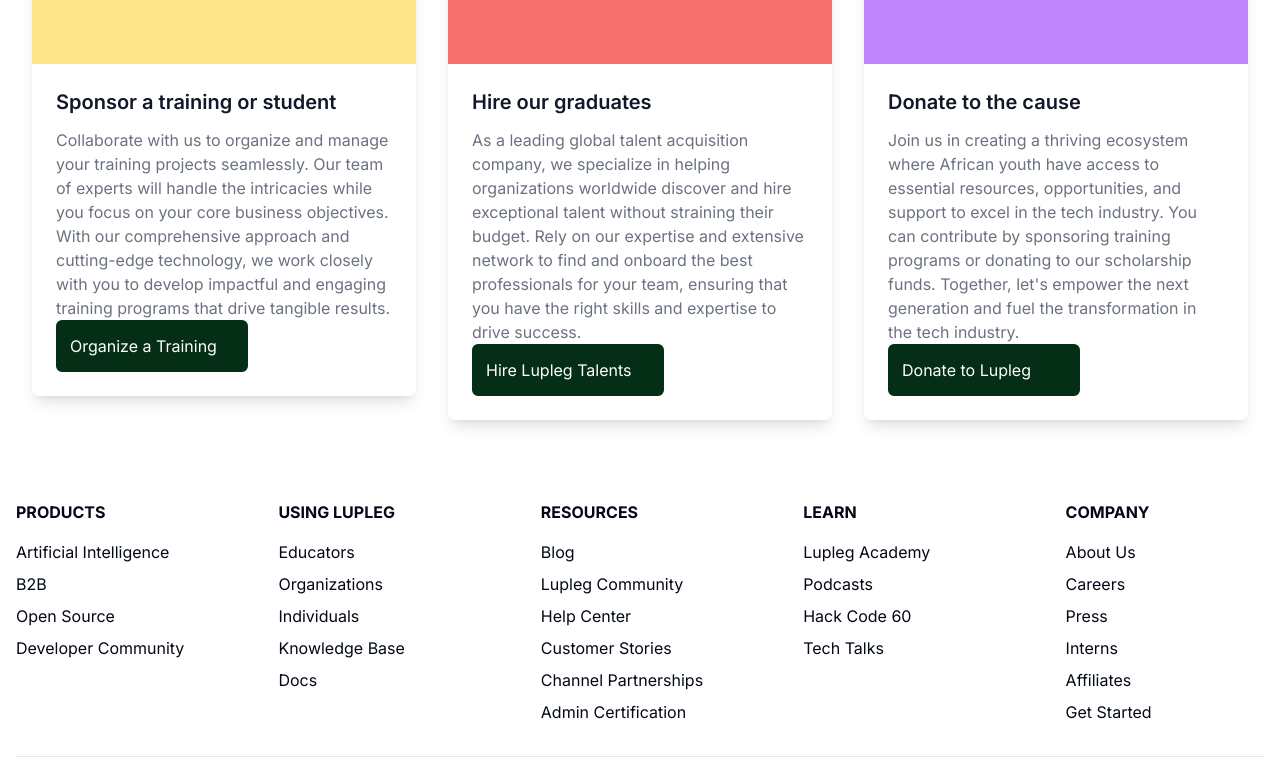
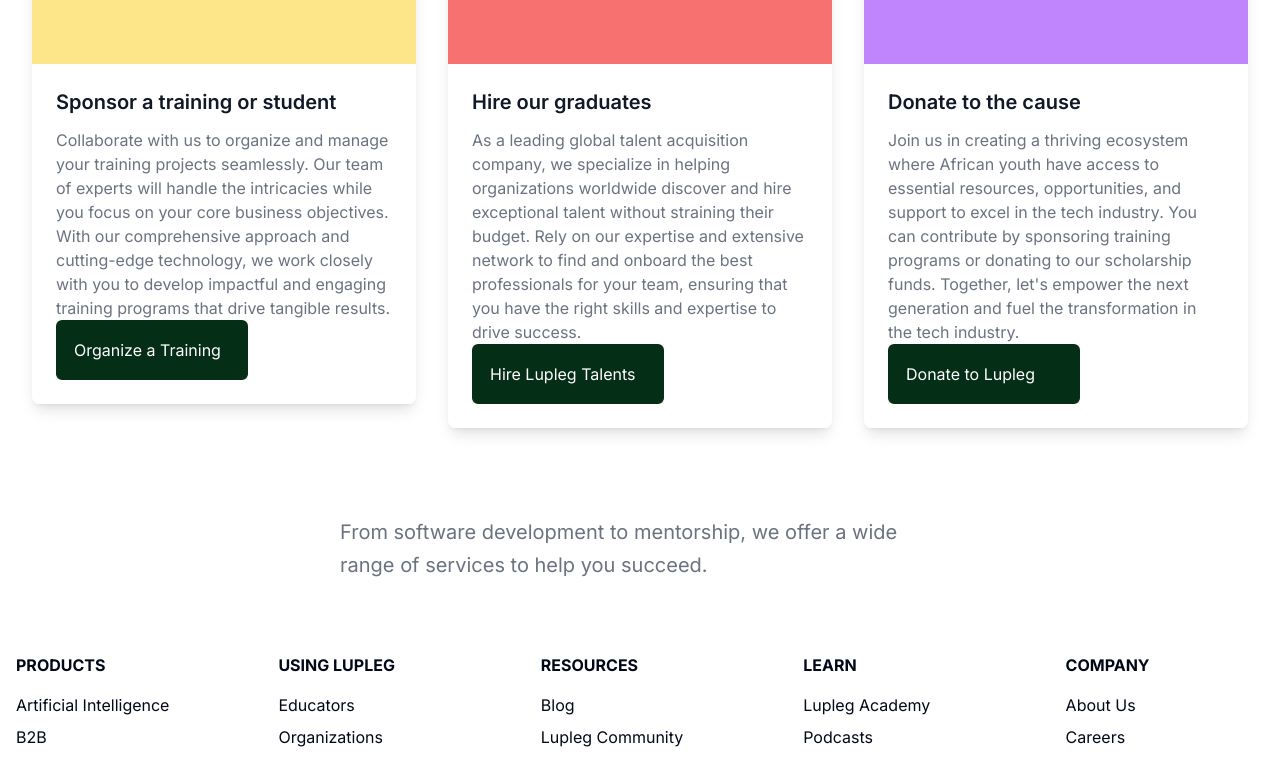
Before and after one commit to marksikaundi/Lupleg, a Next.js app: page /partner in a window 1280 px wide. Shown: the part 388-1149 px from the top of the page. Built offline with nearby package versions, Linux system fonts and the light colour scheme.

Commit message:
fixing links in partner

```diff
--- a/app/(programes)/partner/page.jsx
+++ b/app/(programes)/partner/page.jsx
@@ -35,7 +35,7 @@ export default function Component() {
                     </p>
                   </div>
                   <Link
-                    className="text-md w-48 rounded-md border-2 border-green-950 bg-green-950  p-3 text-white  md:block"
+                    className="text-md w-48 rounded-md border-2 border-green-950 bg-green-950  p-4 text-white  md:block"
                     href="#"
                   >
                     Organize a Training
@@ -64,7 +64,7 @@ export default function Component() {
                     </p>
                   </div>
                   <Link
-                    className="text-md w-48 rounded-md border-2 border-green-950 bg-green-950  p-3 text-white  md:block"
+                    className="text-md w-48 rounded-md border-2 border-green-950 bg-green-950  p-4 text-white  md:block"
                     href="#"
                   >
                     Hire Lupleg Talents
@@ -94,7 +94,7 @@ export default function Component() {
                   </div>
 
                   <Link
-                    className="text-md w-48 rounded-md border-2 border-green-950 bg-green-950  p-3 text-white  md:block"
+                    className="text-md w-48 rounded-md border-2 border-green-950 bg-green-950  p-4 text-white  md:block"
                     href="#"
                   >
                     Donate to Lupleg
@@ -104,6 +104,13 @@ export default function Component() {
             </li>
           </ul>
         </div>
+      </div>
+
+      <div className="">
+        <p className="m-10 mx-auto max-w-[600px] text-gray-500 md:text-xl/relaxed lg:text-base/relaxed xl:text-xl/relaxed dark:text-gray-400">
+          From software development to mentorship, we offer a wide range of
+          services to help you succeed.
+        </p>
       </div>
     </div>
   );
```
